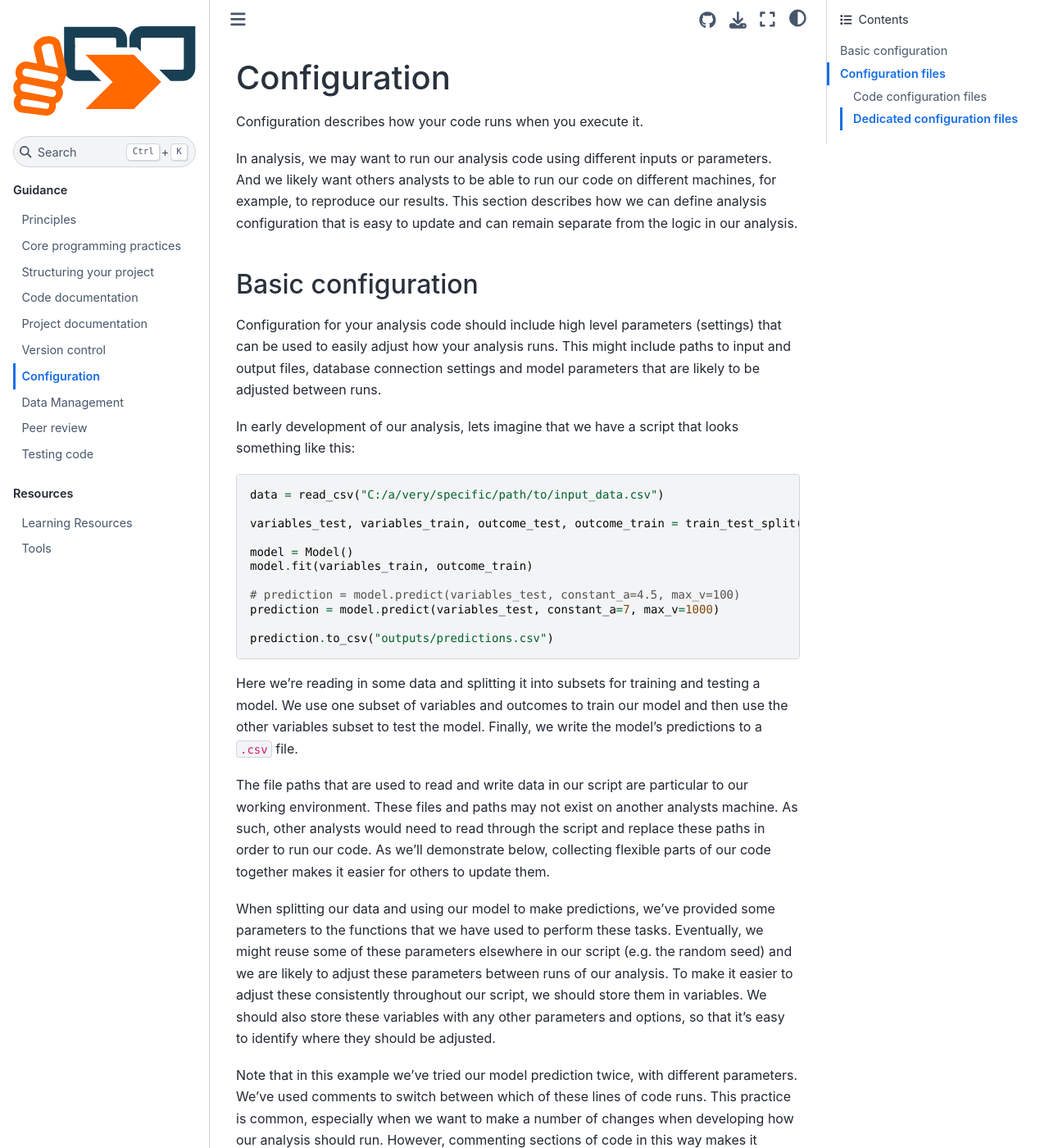
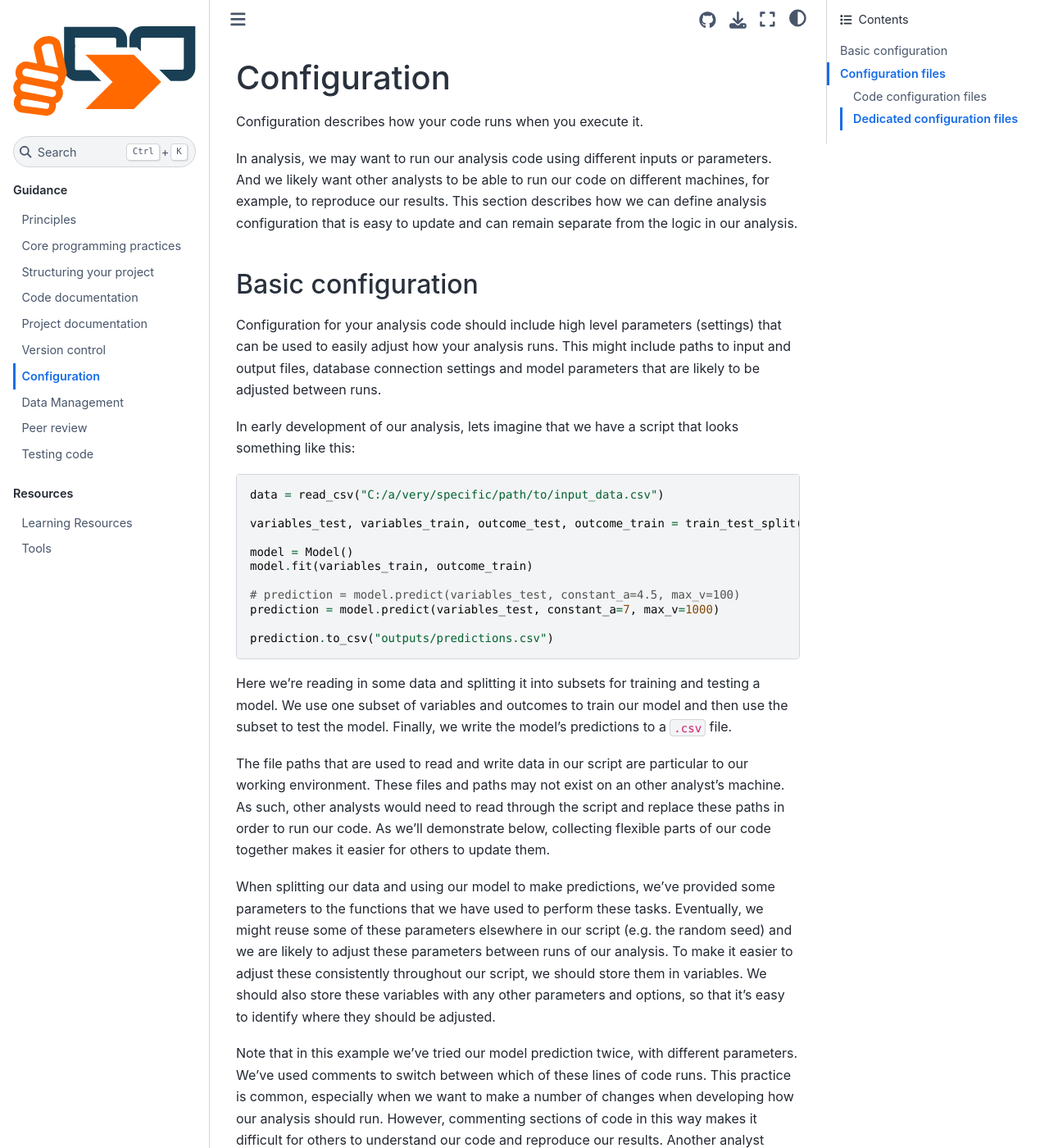
Before and after one commit to best-practice-and-impact/qa-of-code-guidance, a Jupyter Book: the page built from book/configuration.md, in a window 1280 px wide and 1400 px high. Shown: the whole window at 82% size. Built offline with Jupyter Book 1.0.4 settings and Sphinx 7.4.7 and the Sphinx Book theme 1.1.4, drawn with Linux system fonts in a browser that asks for light colours; some of the changed text lies outside the part shown.

Commit message:
Fixed minor typos and added comments to configuration section

````diff
--- a/book/configuration.md
+++ b/book/configuration.md
@@ -2,7 +2,7 @@
 
 Configuration describes how your code runs when you execute it.
 
-In analysis, we may want to run our analysis code using different inputs or parameters. And we likely want others analysts to be able to run our code on different machines, for example, to reproduce our results. This section describes how we can define analysis configuration that is easy to update and can remain separate from the logic in our analysis.
+In analysis, we may want to run our analysis code using different inputs or parameters. And we likely want other analysts to be able to run our code on different machines, for example, to reproduce our results. This section describes how we can define analysis configuration that is easy to update and can remain separate from the logic in our analysis.
 
 ## Basic configuration
 
@@ -24,14 +24,15 @@
 prediction.to_csv("outputs/predictions.csv")
 ```
 
-Here we're reading in some data and splitting it into subsets for training and testing a model. We use one subset of variables and outcomes to train our model and then use the other variables subset to test the model. Finally, we write the model's predictions to a `.csv` file.
+Here we're reading in some data and splitting it into subsets for training and testing a model. We use one subset of variables and outcomes to train our model and then use the subset to test the model. Finally, we write the model's predictions to a `.csv` file.
 
-The file paths that are used to read and write data in our script are particular to our working environment. These files and paths may not exist on another analysts machine. As such, other analysts would need to read through the script and replace these paths in order to run our code. As we'll demonstrate below, collecting flexible parts of our code together makes it easier for others to update them.
+The file paths that are used to read and write data in our script are particular to our working environment. These files and paths may not exist on an other analyst's machine. As such, other analysts would need to read through the script and replace these paths in order to run our code. As we'll demonstrate below, collecting flexible parts of our code together makes it easier for others to update them.
 
 When splitting our data and using our model to make predictions, we've provided some parameters to the functions that we have used to perform these tasks. Eventually, we might reuse some of these parameters elsewhere in our script (e.g. the random seed) and we are likely to adjust these parameters between runs of our analysis. To make it easier to adjust these consistently throughout our script, we should store them in variables. We should also store these variables with any other parameters and options, so that it's easy to identify where they should be adjusted.
 
 Note that in this example we've tried our model prediction twice, with different parameters. We've used comments to switch between which of these lines of code runs. This practice is common, especially when we want to make a number of changes when developing how our analysis should run. However, commenting sections of code in this way makes it difficult for others to understand our code and reproduce our results. Another analyst would not be sure which set of parameters was used to produce a given set of predictions, so we should avoid this form of ambiguity. Below, we'll look at some better alternatives to storing and switching our analysis parameters.
 
+<!-- For consistency, it might be worth having an R code example as well -->
 
 ```python
 # Configuration
@@ -96,7 +97,7 @@
 
 Configuration files that are written in other languages may need to be read using relevant libraries. The YAML example above could be read into our analysis as follows:
 
-```
+```python
 import yaml
 
 with open(r"./my_config.yaml") as file:
````
Also changed, not shown: other parts of book/configuration.md (+2 -2 lines).
